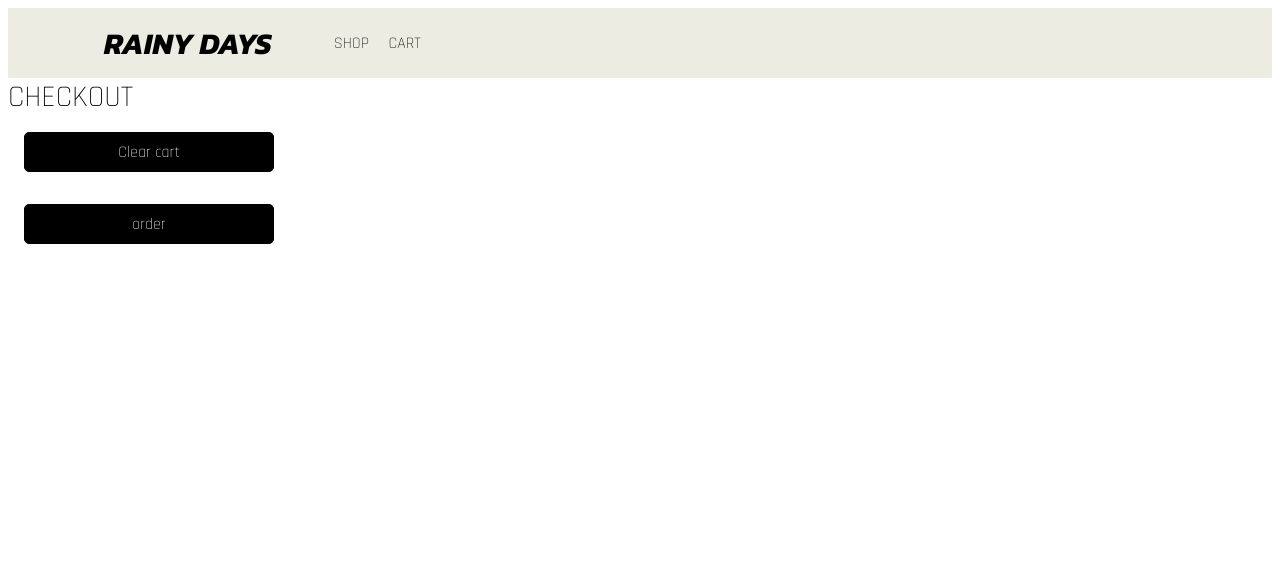
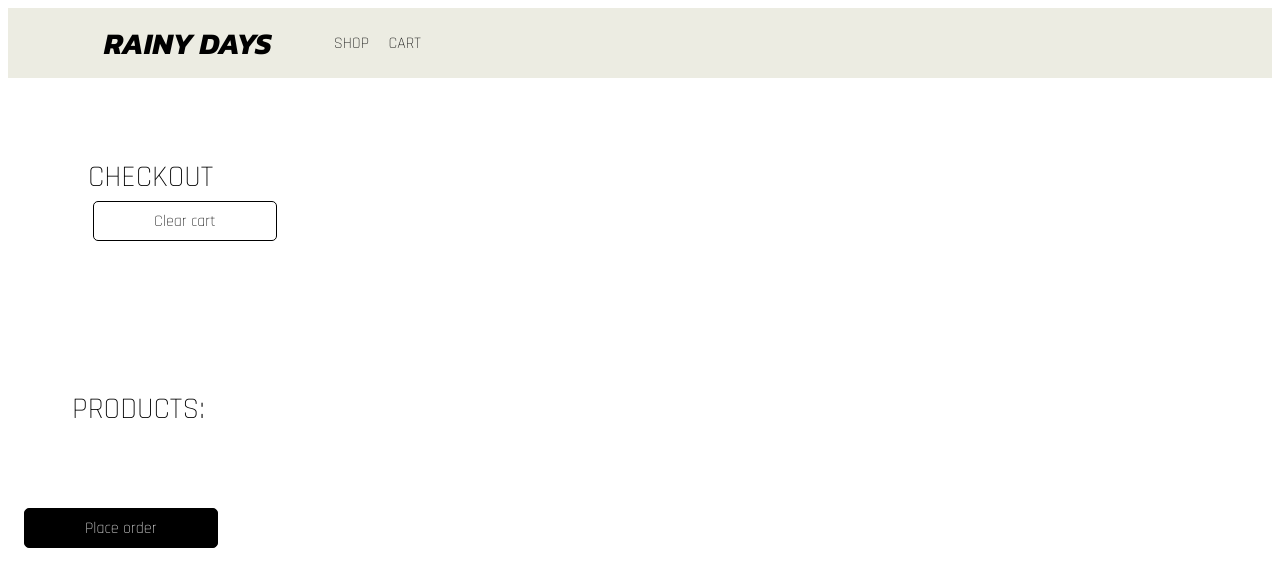
Before and after one commit to Kittypoda/JS-1-CA, a plain HTML site: page html/checkout.html in a window 1280 px wide. Drawn offline with Linux system fonts and the light colour scheme; a web font is replaced by a local one.

Commit message:
checkout buttons

```diff
--- a/css/assets.css
+++ b/css/assets.css
@@ -1,3 +1,5 @@
+
+
 h1{
   font-family: "Rajdhani", sans-serif;
   font-weight: 300;
@@ -98,9 +100,9 @@ button{
     border: 1px solid #000;
     border-radius: 5px;
     padding: 6px 60px;
-    width: 250px;
+    min-width: 50px;
     height: 40px;
-    margin-top: 15px;
+    margin: 5px;
 }
 
 .jacket-buy-button{
--- a/css/index.css
+++ b/css/index.css
@@ -80,3 +80,11 @@
 .cart-price {
   margin-top: 1rem;
 }
+
+.checkout{
+  padding: 5rem;
+}
+
+.products{
+  margin: 4rem;
+}
--- a/html/checkout.html
+++ b/html/checkout.html
@@ -38,13 +38,17 @@
   </nav>
   </header>
 
-  <main>
+  <main><div class="checkout">
       <h1>Checkout</h1>
       <button id="clear-cart">Clear cart</button>
       <div class="cart-counter-wrapper">
         <div id="cart-counter" class="cart-counter-container"></div>
       </div>
+    </div>
+    <div class="products">
+      <h1>Products:</h1>
       <div id="cart-items-display"></div>
+    </div>
       <div id="total-price"></div>
       <button id="order-button">Place Order</button>
     </main>
--- a/script/checkout.mjs
+++ b/script/checkout.mjs
@@ -8,7 +8,7 @@ import { formatCurrency } from './utilitys/formatCurrency.mjs';
 
 
 const clearCartButton = document.getElementById('clear-cart');
-clearCartButton.classList.add('jacket-buy-button');
+clearCartButton.classList.add('button');
 clearCartButton.addEventListener('click', () => {
   clearCart();
   renderCheckoutPage();
@@ -36,7 +36,7 @@ function generateHtmlForJacket(jacket) {
 
   const incrementButton = document.createElement('button');
   incrementButton.textContent = '+';
-  incrementButton.classList.add('jacket-buy-button');
+  incrementButton.classList.add('button');
   incrementButton.addEventListener('click', () => {
     addToCart(jacket);
     renderCheckoutPage();
@@ -44,7 +44,7 @@ function generateHtmlForJacket(jacket) {
 
   const decrementButton = document.createElement('button');
   decrementButton.textContent = '-';
-  decrementButton.classList.add('jacket-buy-button');
+  decrementButton.classList.add('button');
   decrementButton.addEventListener('click', () => {
     removeFromCart(jacket);
     renderCheckoutPage();
@@ -96,7 +96,7 @@ function displayTotalPrice() {
 }
 
 const orderButton = document.getElementById('order-button');
-orderButton.textContent = 'order';
+orderButton.textContent = 'Place order';
 orderButton.classList.add('jacket-buy-button');
 orderButton.addEventListener('click', () => {
     const cart = JSON.parse(localStorage.getItem('cart'));
```
